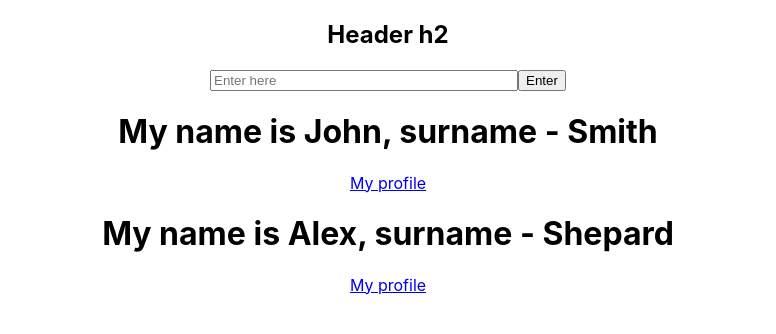
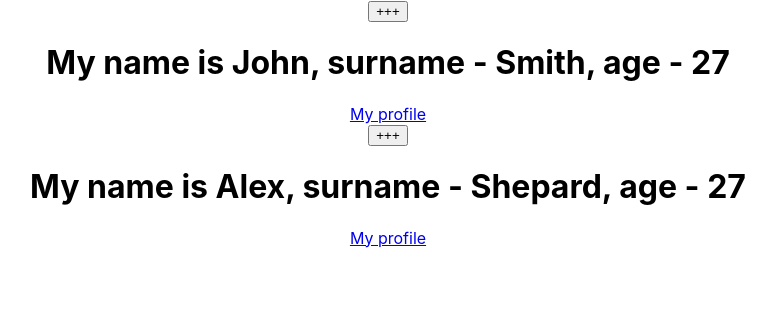
Before and after one commit to kastastin/udemy-react, a React (Create React App) app in the folder react-first-app/my-app/: page / in a window 1280 px wide. Shown: the top 334 px of the page, without its empty margins (252-1028 px from the left). Built offline with nearby package versions, Linux system fonts and the light colour scheme.

Commit message:
video-130 [state]

```diff
--- a/react-first-app/my-app/src/App.js
+++ b/react-first-app/my-app/src/App.js
@@ -1,79 +1,43 @@
-import {Component, StrictMode} from 'react';
+import {Component} from 'react';
 import './App.css';
 
 
-function WhoAmI(props) {
-  return (
-    <div>
-      <h1>My name is {props.name}, surname - {props.surname}</h1>
-      <a href={props.link}>My profile</a>
-    </div>
-  );
-}
+class WhoAmI extends Component {
 
-// function WhoAmI({name, surname, link}) {
-//   return (
-//     <div>
-//       <h1>My name is {name}, surname - {surname}</h1>
-//       <a href={link}>My profile</a>
-//     </div>
-//   );
-// }
+  constructor(props) {
+    super(props);
+    this.state = {
+      years: 27,
+      text: '+++'
+    }
+  }
 
-const Header = () => {
-  return <h2>Header h2</h2>
-};
+  nextYear = () => {
+    this.setState(state => ({
+      years: state.years + 1
+    }));
+  }
 
-// const Field = () => {
-//   const holder = 'Enter here';
-//   const styledField = {
-//     width: '300px'
-//   };
-//   return <input
-//           placeholder={holder}
-//           type='text'
-//           style={styledField}/>
-// };
+  render() {
+    const {name, surname, link} = this.props;
 
-class Field extends Component {
-  render() {
-    const holder = 'Enter here';
-    const styledField = {
-      width: '300px'
-    };
-
-    return <input
-            placeholder={holder}
-            type='text'
-            style={styledField}/>
+    return (
+      <div>
+        <button onClick={this.nextYear}>{this.state.text}</button>
+        <h1>My name is {name}, surname - {surname}, age - {this.state.years}</h1>
+        <a href={link}>My profile</a>
+      </div>
+    );
   }
-}
-
-function Btn() {
-  const text = 'Log In'
-  // const res = () => {
-  //   return text
-  // }
-  // return <button>{res()}</button>
-  const logged = true;
-  return <button>{logged ? 'Enter' : text}</button>
 }
 
 function App() {
   return (
     <div className="App">
-      <StrictMode>
-        <Header/>
-      </StrictMode>
-      <Field/>
-      <Btn/>
       <WhoAmI name="John" surname="Smith" link="facebook.com"/>
       <WhoAmI name="Alex" surname="Shepard" link="instagram.com"/>
-      {/* <WhoAmI name={{firstName: 'Andrew'}} surname="Grant" link="riddle.com"/> */}
-      {/* <WhoAmI name={() => {return 'Tom'}} surname="Hont" link="twitter.com"/> */}
     </div>
   );
 }
 
-export {Header};
 export default App;
--- a/react-first-app/my-app/src/index.js
+++ b/react-first-app/my-app/src/index.js
@@ -2,7 +2,6 @@ import React, {StrictMode} from 'react';
 import ReactDOM from 'react-dom/client';
 import './index.css';
 import App from './App';
-import {Header} from './App';
 
 
 const root = ReactDOM.createRoot(document.getElementById('root'));
```
